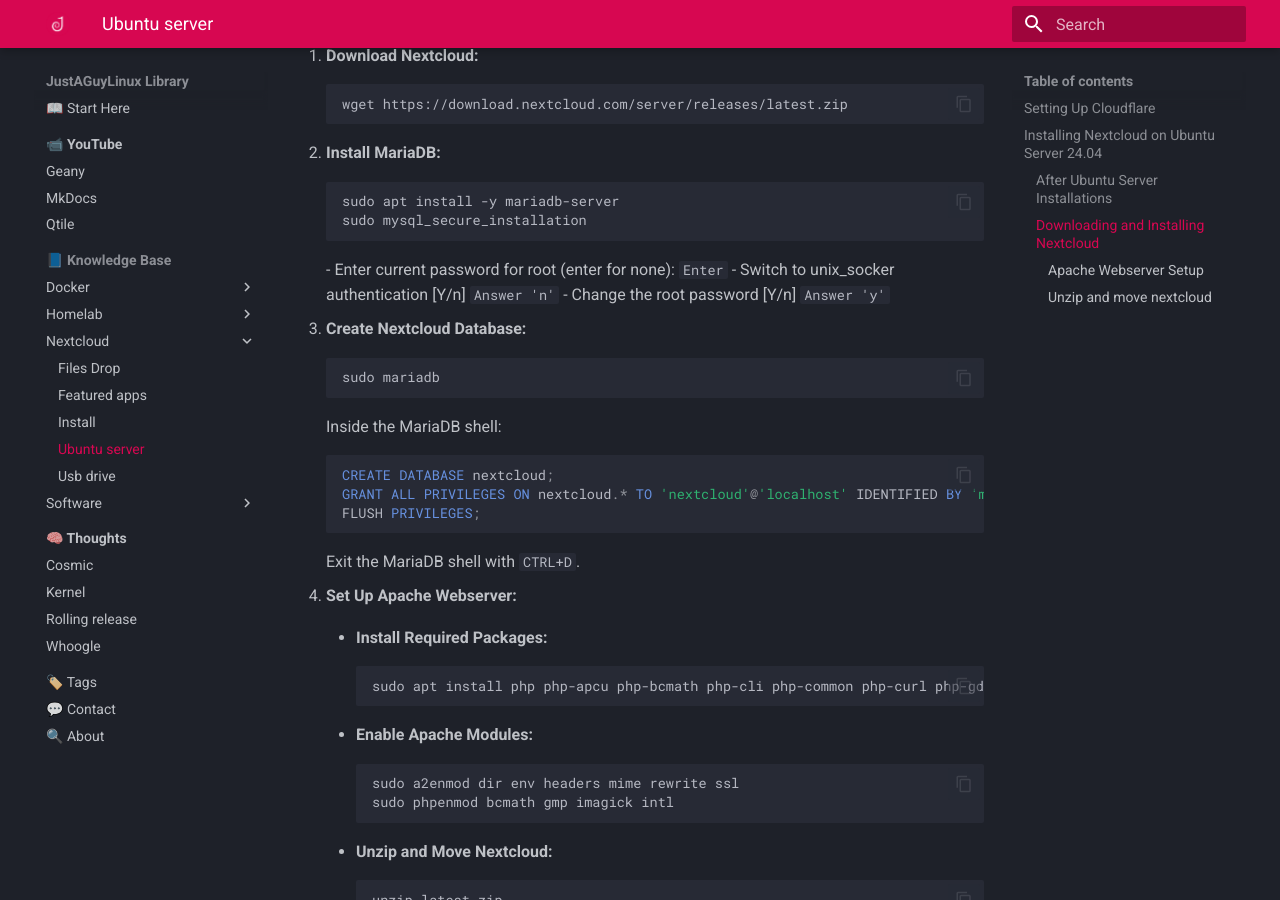
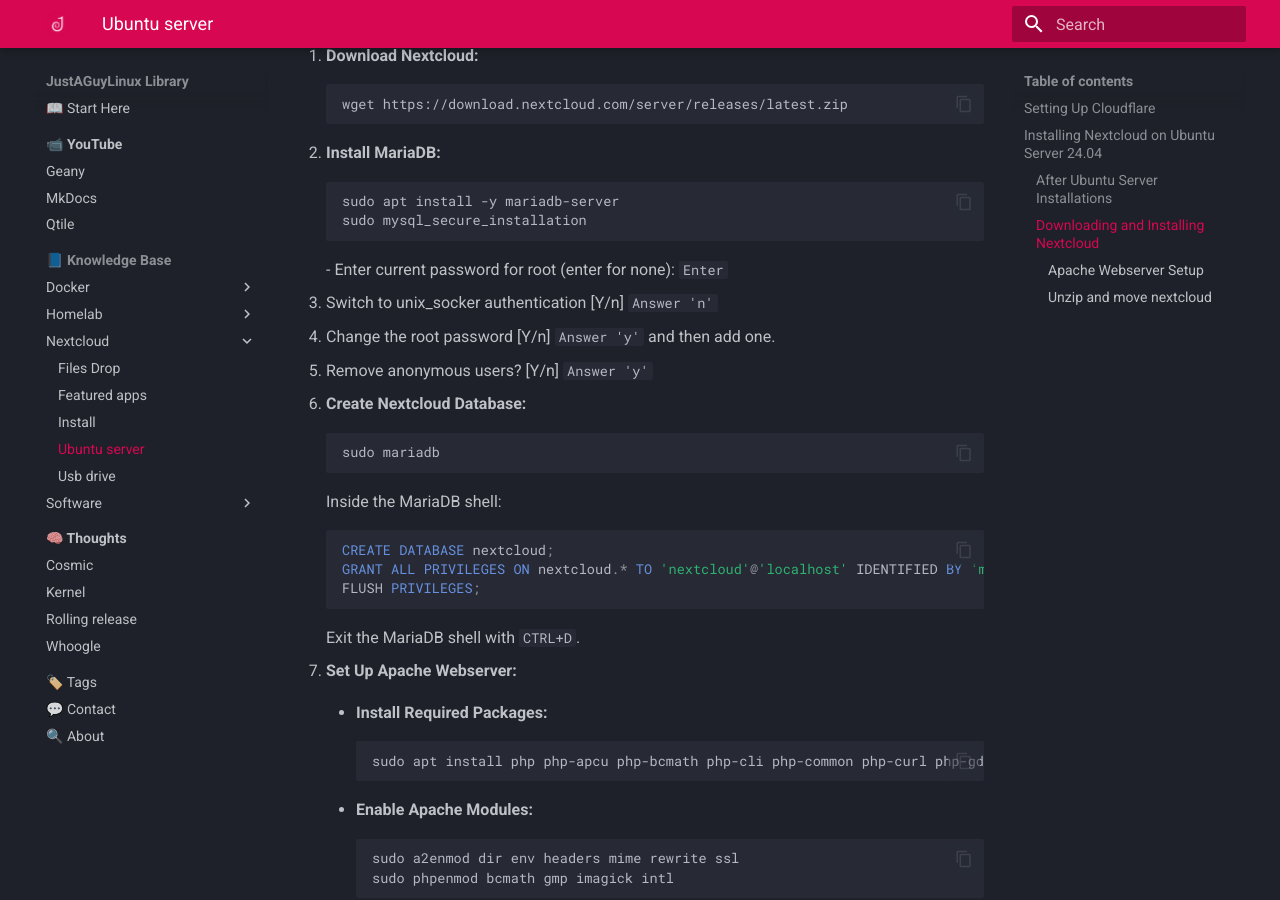
Before and after one commit to drewgrif/jagmkdocs, an MkDocs documentation site: the page built from docs/documentation/nextcloud/ubuntu-server.md, in a window 1280 px wide and 900 px high, scrolled down 1251 px. Built offline with MkDocs 1.6.1 and Material for MkDocs 9.7.7, drawn with Linux system fonts in a browser that asks for light colours.

Commit message:
Update ubuntu-server.md

````diff
--- a/docs/documentation/nextcloud/ubuntu-server.md
+++ b/docs/documentation/nextcloud/ubuntu-server.md
@@ -57,9 +57,9 @@ insert screen shot
 
 4. **Reboot**
 
-```shell
-sudo reboot
-```
+	```shell
+	sudo reboot
+	```
 
 5. **Login**
 
@@ -79,8 +79,12 @@ sudo reboot
     sudo mysql_secure_installation
     ```
 - Enter current password for root (enter for none): ```Enter```
+
 - Switch to unix_socker authentication [Y/n] ```Answer 'n'```
-- Change the root password [Y/n] ```Answer 'y'```
+
+- Change the root password [Y/n] ```Answer 'y'``` and then add one.
+
+- Remove anonymous users? [Y/n] ```Answer 'y'```
 
 3. **Create Nextcloud Database:**
 
````
